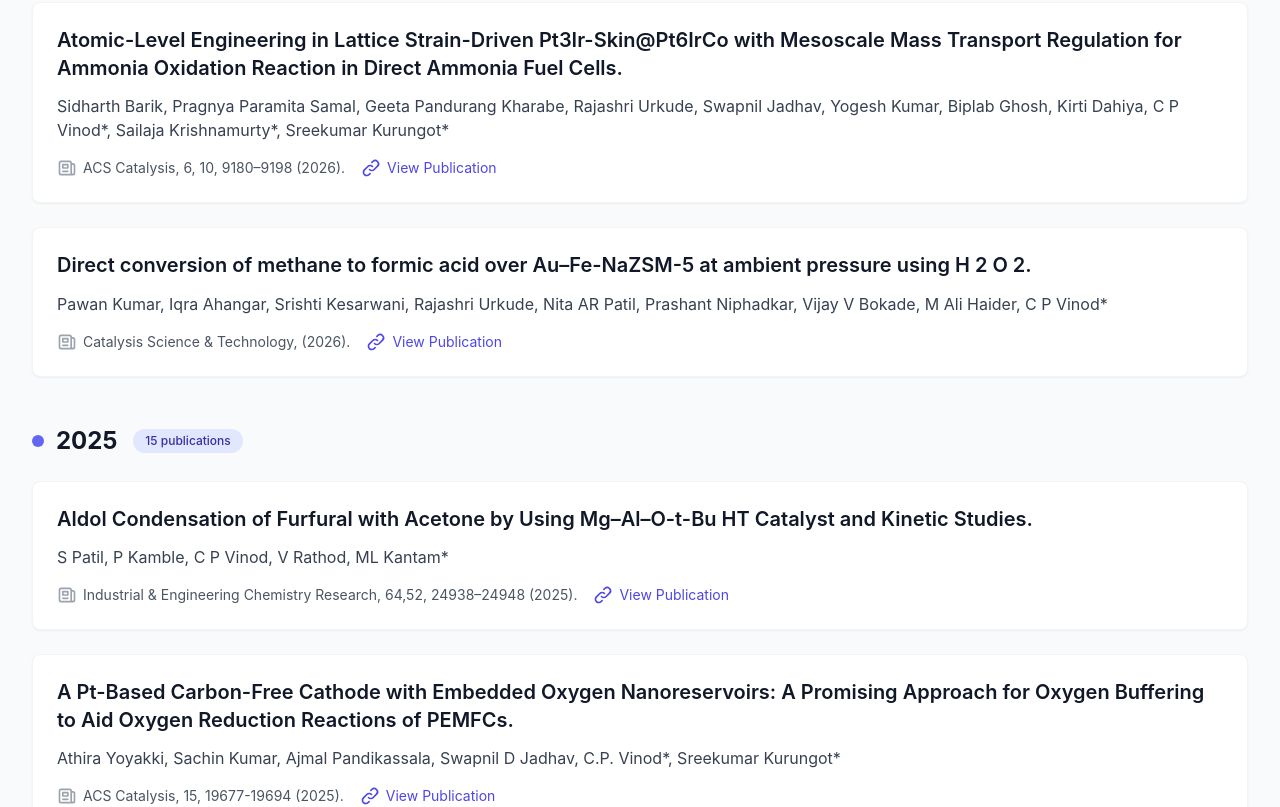
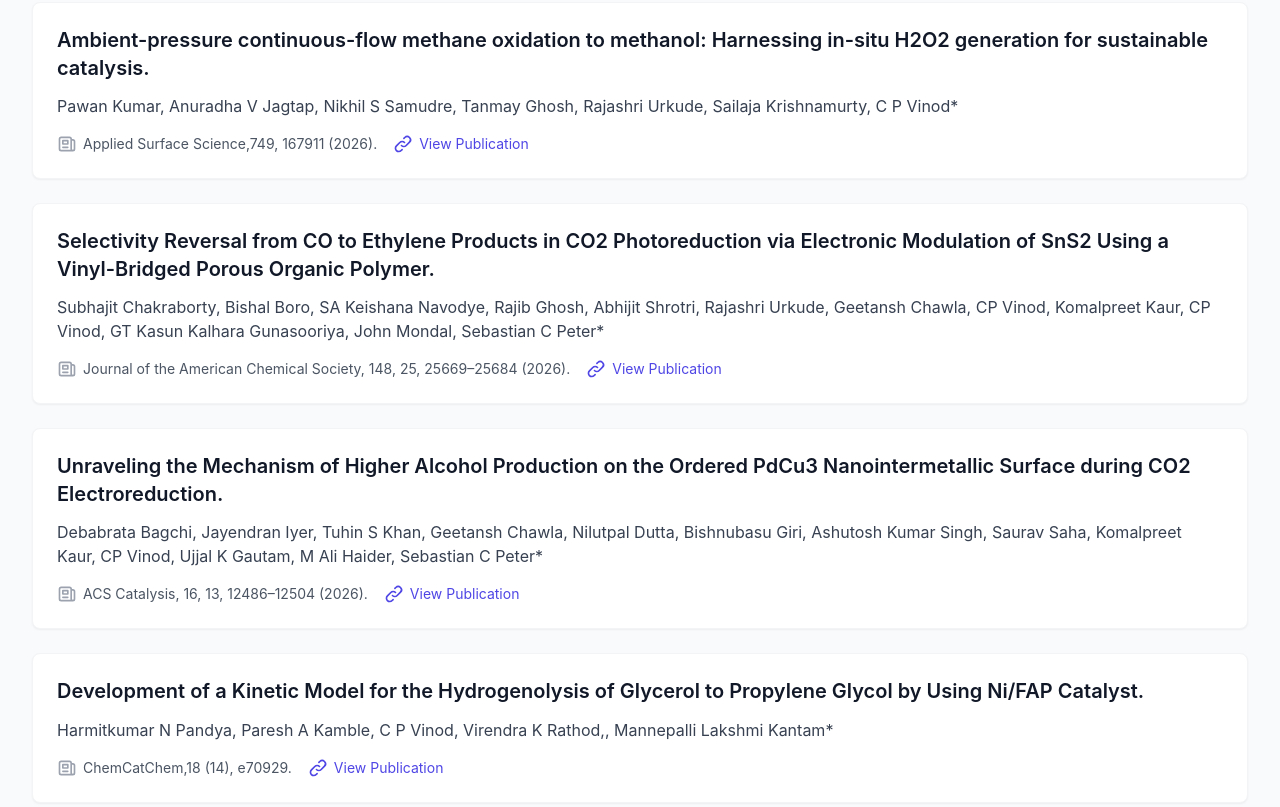
Before and after one commit to kmdurga67/new_catmoss, a React (Create React App) app: page /publications in a window 1280 px wide. Shown: the part 460-1267 px from the top of the page. Built offline with nearby package versions, Linux system fonts and the light colour scheme.

Commit message:
new publications

```diff
--- a/src/constants/publicationConstants.js
+++ b/src/constants/publicationConstants.js
@@ -2509,6 +2509,89 @@ export const publicationConstant = [
     other_details:"ACS Catalysis, 6, 10, 9180–9198 (2026)",
     year:"2026",
     doi:"https://doi.org/10.1021/acscatal.6c00594"
+  },{
+ id:"pub_183",
+    title:"Synthesis of Raspberry Ketone Using Aluminium Bentonite Catalyst",
+    authors:[
+      "Rutuja S Patange",
+      "Paresh A Kamble",
+      "C P Vinod",
+      "Virendra K Rathod,",
+      "Mannepalli Lakshmi Kantam*",
+    ],
+    other_details:"Flavour and Fragrance Journal,41 (5), 1310-1318 (2026)",
+    year:"2026",
+    doi:"https://doi.org/10.1002/ffj.70120"
+   },{
+ id:"pub_184",
+    title:"Development of a Kinetic Model for the Hydrogenolysis of Glycerol to Propylene Glycol by Using Ni/FAP Catalyst",
+    authors:[
+      "Harmitkumar N Pandya",
+      "Paresh A Kamble",
+      "C P Vinod",
+      "Virendra K Rathod,",
+      "Mannepalli Lakshmi Kantam*",
+    ],
+    other_details:"ChemCatChem,18 (14), e70929",
+    year:"2026",
+    doi:"https://doi.org/10.1002/cctc.70929"
+   },{
+ id:"pub_185",
+    title:"Unraveling the Mechanism of Higher Alcohol Production on the Ordered PdCu3 Nanointermetallic Surface during CO2 Electroreduction",
+    authors:[
+      "Debabrata Bagchi",
+      "Jayendran Iyer",
+      "Tuhin S Khan",
+      "Geetansh Chawla",
+      "Nilutpal Dutta",
+      "Bishnubasu Giri",
+      "Ashutosh Kumar Singh",
+      "Saurav Saha",
+      "Komalpreet Kaur",
+      "CP Vinod",
+      "Ujjal K Gautam",
+      "M Ali Haider",
+      "Sebastian C Peter*",
+    ],
+    other_details:"ACS Catalysis, 16, 13, 12486–12504 (2026)",
+    year:"2026",
+    doi:"https://doi.org/10.1021/acscatal.6c02384"
+   },{
+id:"pub_186",
+    title:"Selectivity Reversal from CO to Ethylene Products in CO2 Photoreduction via Electronic Modulation of SnS2 Using a Vinyl-Bridged Porous Organic Polymer",
+    authors:[
+      "Subhajit Chakraborty",
+      "Bishal Boro",
+      "SA Keishana Navodye",
+      "Rajib Ghosh",
+      "Abhijit Shrotri",
+      "Rajashri Urkude",
+      "Geetansh Chawla",
+      "CP Vinod",
+      "Komalpreet Kaur",
+      "CP Vinod",
+      "GT Kasun Kalhara Gunasooriya",
+      "John Mondal",
+      "Sebastian C Peter*",
+    ],
+    other_details:"Journal of the American Chemical Society, 148, 25, 25669–25684 (2026)",
+    year:"2026",
+    doi:"https://doi.org/10.1021/jacs.6c02822"
+   },{
+id:"pub_187",
+    title:"Ambient-pressure continuous-flow methane oxidation to methanol: Harnessing in-situ H2O2 generation for sustainable catalysis",
+    authors:[
+      "Pawan Kumar",
+      "Anuradha V Jagtap",
+      "Nikhil S Samudre",
+      "Tanmay Ghosh",
+      "Rajashri Urkude",
+      "Sailaja Krishnamurty",
+      " C P Vinod*",
+    ],
+    other_details:"Applied Surface Science,749, 167911 (2026)",
+    year:"2026",
+    doi:"10.1016/j.apsusc.2026.167911"
   }
 
 ];
```
